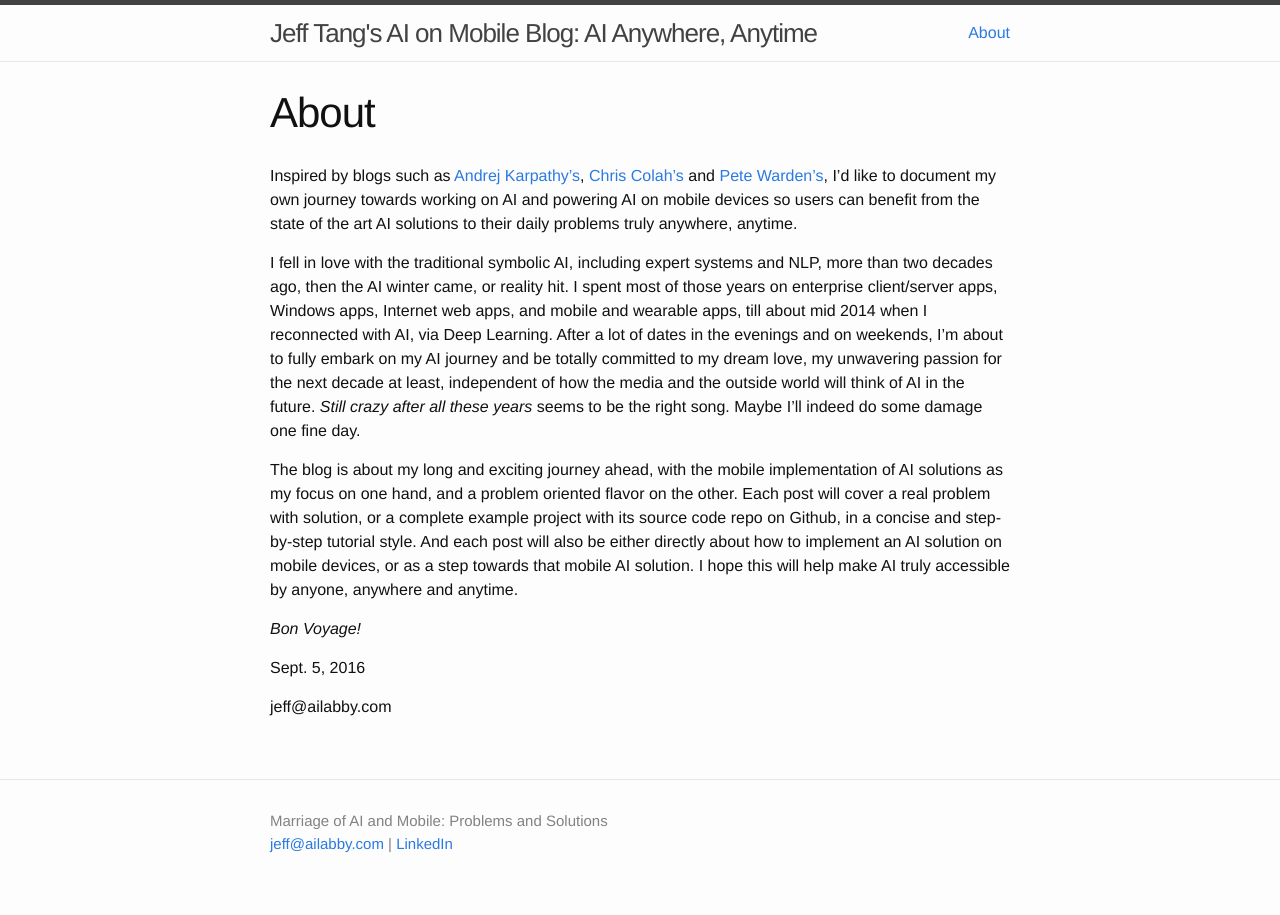
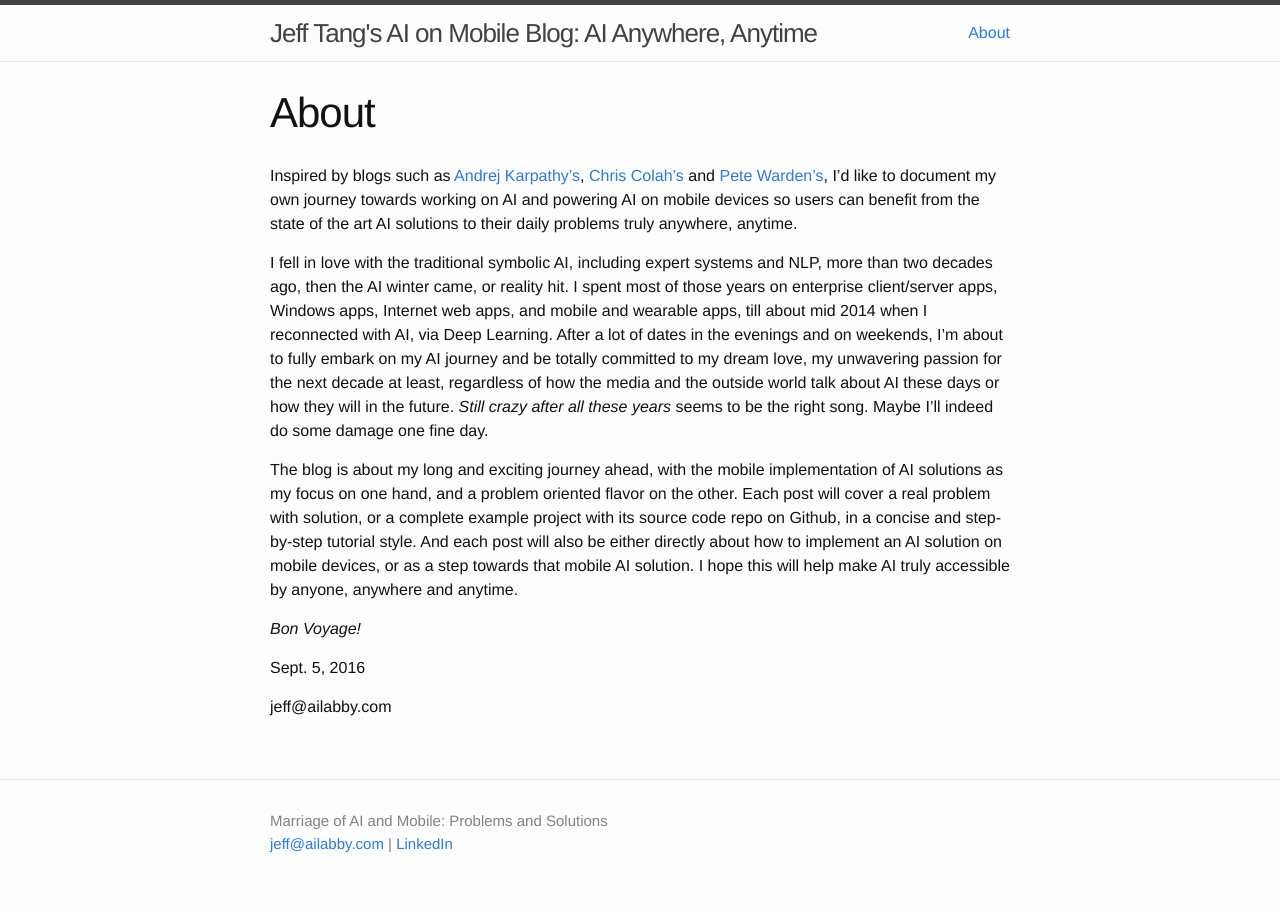
Before and after one commit to jeffxtang/jeffxtang.github.io, a Jekyll site: the page built from about.md, in a window 1280 px wide. Built offline with Jekyll 4.4.1, drawn with Linux system fonts in a browser that asks for light colours.

Commit message:
updated about

```diff
--- a/about.md
+++ b/about.md
@@ -7,7 +7,7 @@ permalink: /about/
 
 Inspired by blogs such as [Andrej Karpathy's](http://karpathy.github.io/), [Chris Colah's](http://colah.github.io/) and [Pete Warden's](http://petewarden.com/), I'd like to document my own journey towards working on AI and powering AI on mobile devices so users can benefit from the state of the art AI solutions to their daily problems truly anywhere, anytime.
 
-I fell in love with the traditional symbolic AI, including expert systems and NLP, more than two decades ago, then the AI winter came, or reality hit. I spent most of those years on enterprise client/server apps, Windows apps, Internet web apps, and mobile and wearable apps, till about mid 2014 when I reconnected with AI, via Deep Learning. After a lot of dates in the evenings and on weekends, I'm about to fully embark on my AI journey and be totally committed to my dream love, my unwavering passion for the next decade at least, independent of how the media and the outside world will think of AI in the future. *Still crazy after all these years* seems to be the right song. Maybe I'll indeed do some damage one fine day.
+I fell in love with the traditional symbolic AI, including expert systems and NLP, more than two decades ago, then the AI winter came, or reality hit. I spent most of those years on enterprise client/server apps, Windows apps, Internet web apps, and mobile and wearable apps, till about mid 2014 when I reconnected with AI, via Deep Learning. After a lot of dates in the evenings and on weekends, I'm about to fully embark on my AI journey and be totally committed to my dream love, my unwavering passion for the next decade at least, regardless of how the media and the outside world talk about AI these days or how they will in the future. *Still crazy after all these years* seems to be the right song. Maybe I'll indeed do some damage one fine day.
 
 The blog is about my long and exciting journey ahead, with the mobile implementation of AI solutions as my focus on one hand, and a problem oriented flavor on the other. Each post will cover a real problem with solution, or a complete example project with its source code repo on Github, in a concise and step-by-step tutorial style. And each post will also be either directly about how to implement an AI solution on mobile devices, or as a step towards that mobile AI solution. I hope this will help make AI truly accessible by anyone, anywhere and anytime.
 
```
